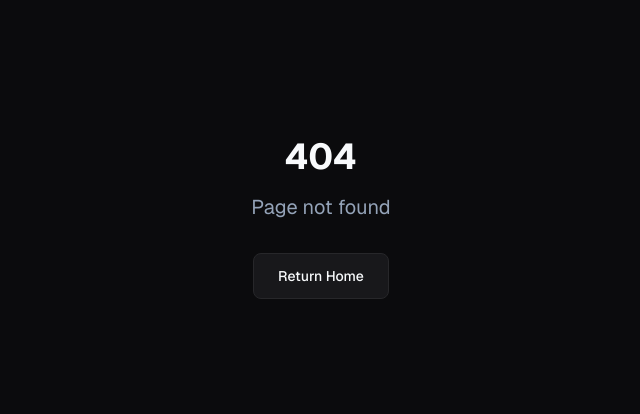
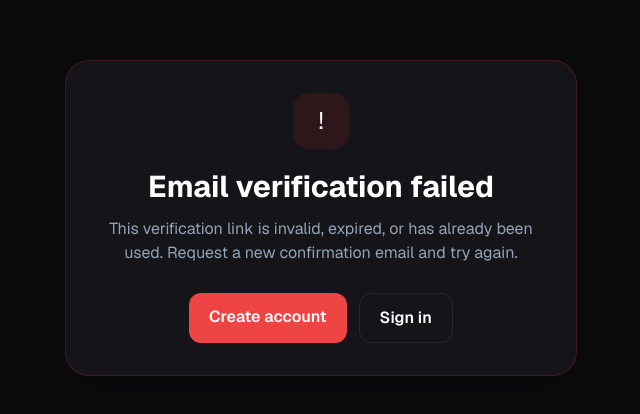
Before and after one commit to Piyu242005/Piyu-Vault-AI, a Next.js app: page /auth/confirm/error in a window 1280 px wide. Before the commit this address had no page. Shown: the part 182-596 px from the top of the page, without its empty margins (319-959 px from the left). Built offline with nearby package versions, Linux system fonts and the light colour scheme.

Commit message:
feat: add polished email verification error page

```diff
--- /dev/null
+++ b/src/app/auth/confirm/error/page.tsx
@@ -0,0 +1,17 @@
+import Link from "next/link";
+
+export default function ConfirmErrorPage() {
+  return (
+    <main className="flex min-h-screen items-center justify-center bg-vault-bg px-6 py-12 text-vault-text">
+      <section className="w-full max-w-lg rounded-3xl border border-red-500/20 bg-vault-card p-8 text-center shadow-2xl">
+        <div className="mx-auto mb-5 flex h-14 w-14 items-center justify-center rounded-2xl bg-red-500/10 text-2xl">!</div>
+        <h1 className="text-3xl font-bold text-white">Email verification failed</h1>
+        <p className="mt-3 text-vault-muted">This verification link is invalid, expired, or has already been used. Request a new confirmation email and try again.</p>
+        <div className="mt-7 flex flex-col gap-3 sm:flex-row sm:justify-center">
+          <Link href="/sign-up" className="rounded-xl bg-vault-primary px-5 py-3 font-semibold text-white">Create account</Link>
+          <Link href="/sign-in" className="rounded-xl border border-vault-border px-5 py-3 font-semibold text-white">Sign in</Link>
+        </div>
+      </section>
+    </main>
+  );
+}
```
